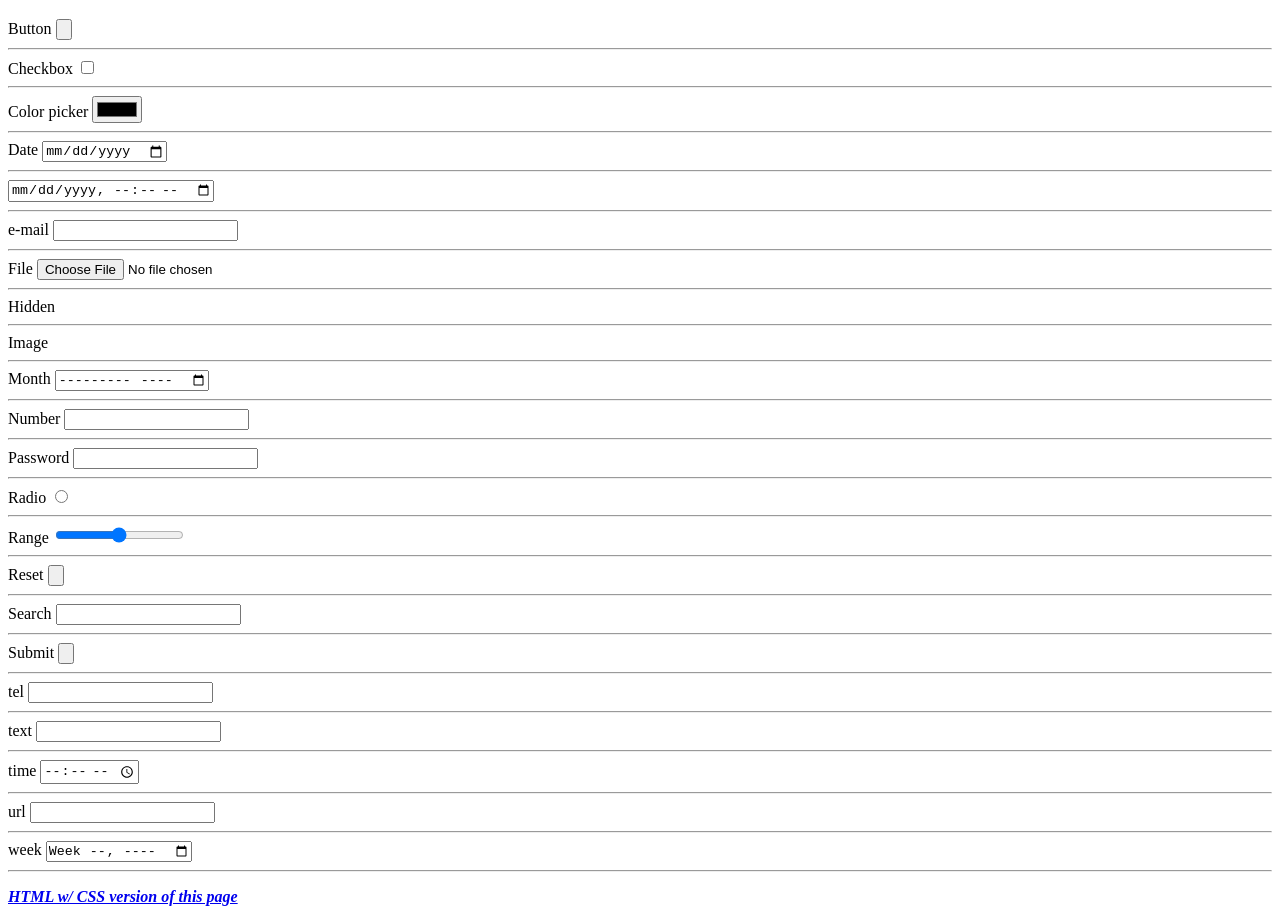
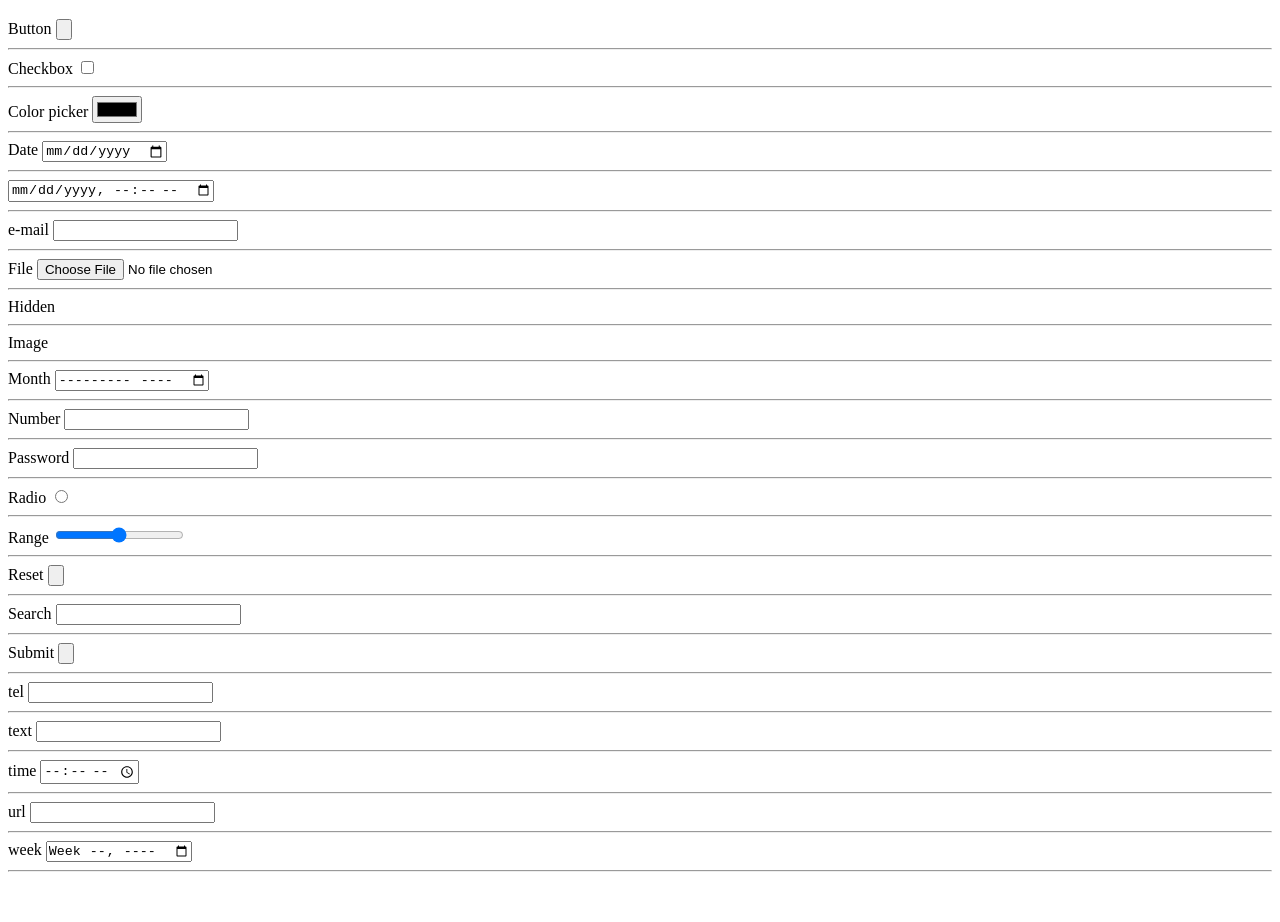
Before and after one commit to jcrisner/cv, a plain HTML site: page inputs.html in a window 1280 px wide. Shown: the part 61-983 px from the top of the page. After the commit the page ends 941 px from the top, so only its background shows below. Drawn offline with Linux system fonts and the light colour scheme.

Commit message:
Update inputs.html

```diff
--- a/inputs.html
+++ b/inputs.html
@@ -76,7 +76,6 @@
     <input type="week" name="" value="">
     <hr>
   </form>
-  <p><em><strong><a href="index2.html">HTML w/ CSS version of this page</a></strong></em></p>
 
 </body>
 
```
